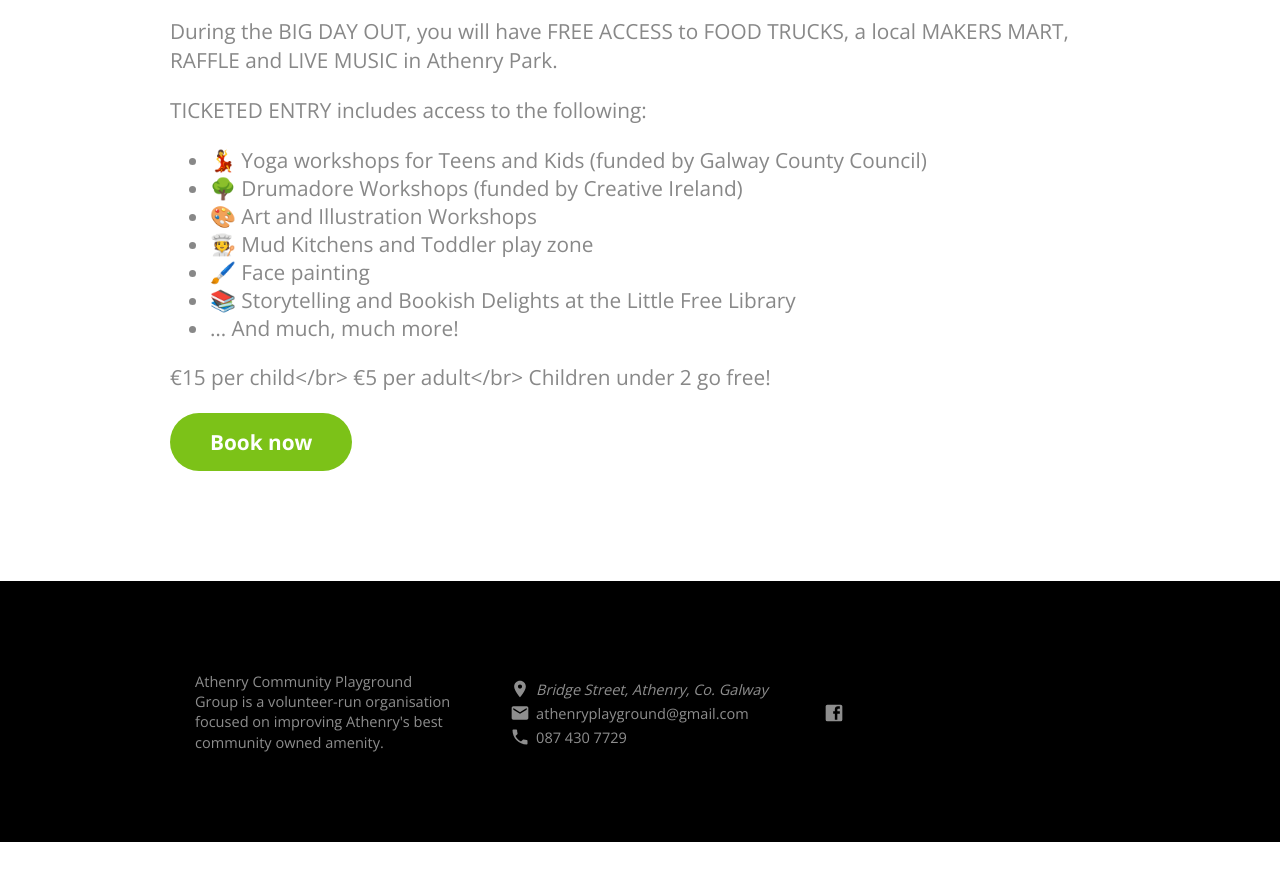
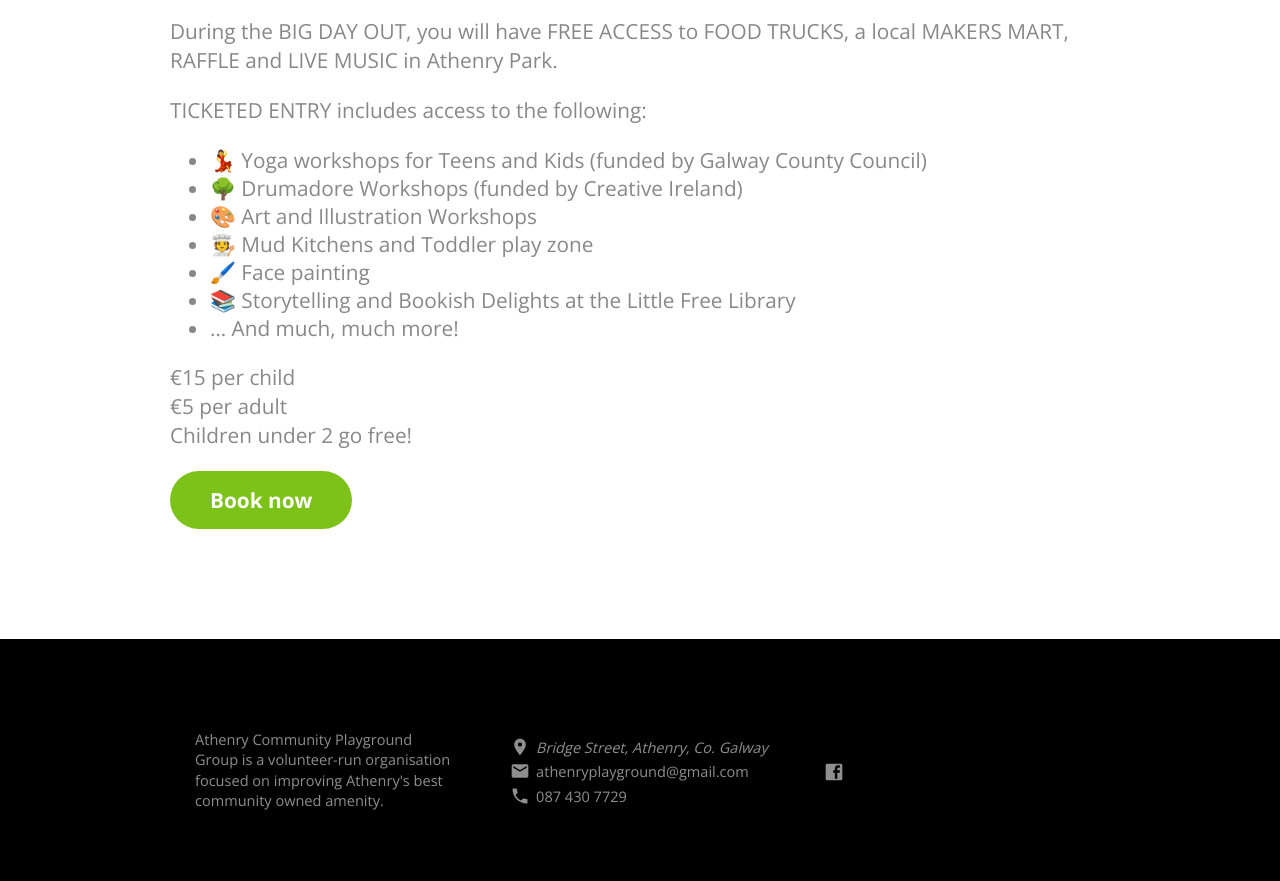
Before and after one commit to athenry-playground/playground-website, a Jekyll site: the page built from jekyll_files/_events/2026-big-day-out-2026.md, in a window 1280 px wide and 900 px high, scrolled down 1011 px. Shown: the top 881 px of the window. Built offline with Jekyll 4.4.1, drawn with Linux system fonts in a browser that asks for light colours; before the commit the page ends 1853 px from its top, so only the background shows below that.

Commit message:
Fix linebreaks

```diff
--- a/jekyll_files/_events/2026-big-day-out-2026.md
+++ b/jekyll_files/_events/2026-big-day-out-2026.md
@@ -21,6 +21,6 @@ TICKETED ENTRY includes access to the following:
 * 📚 Storytelling and Bookish Delights at the Little Free Library
 * ... And much, much more!
 
-€15 per child</br>
-€5 per adult</br>
+€15 per child<br>
+€5 per adult<br>
 Children under 2 go free!
```
